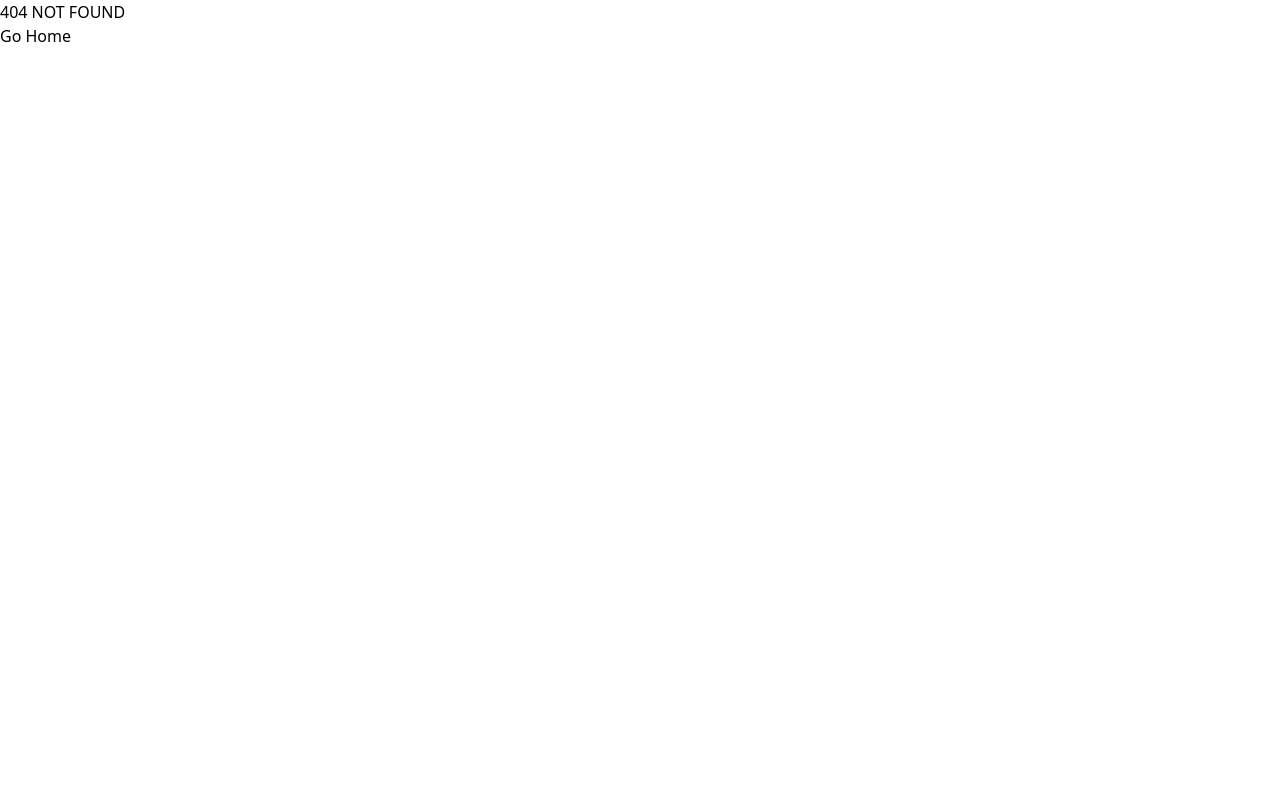
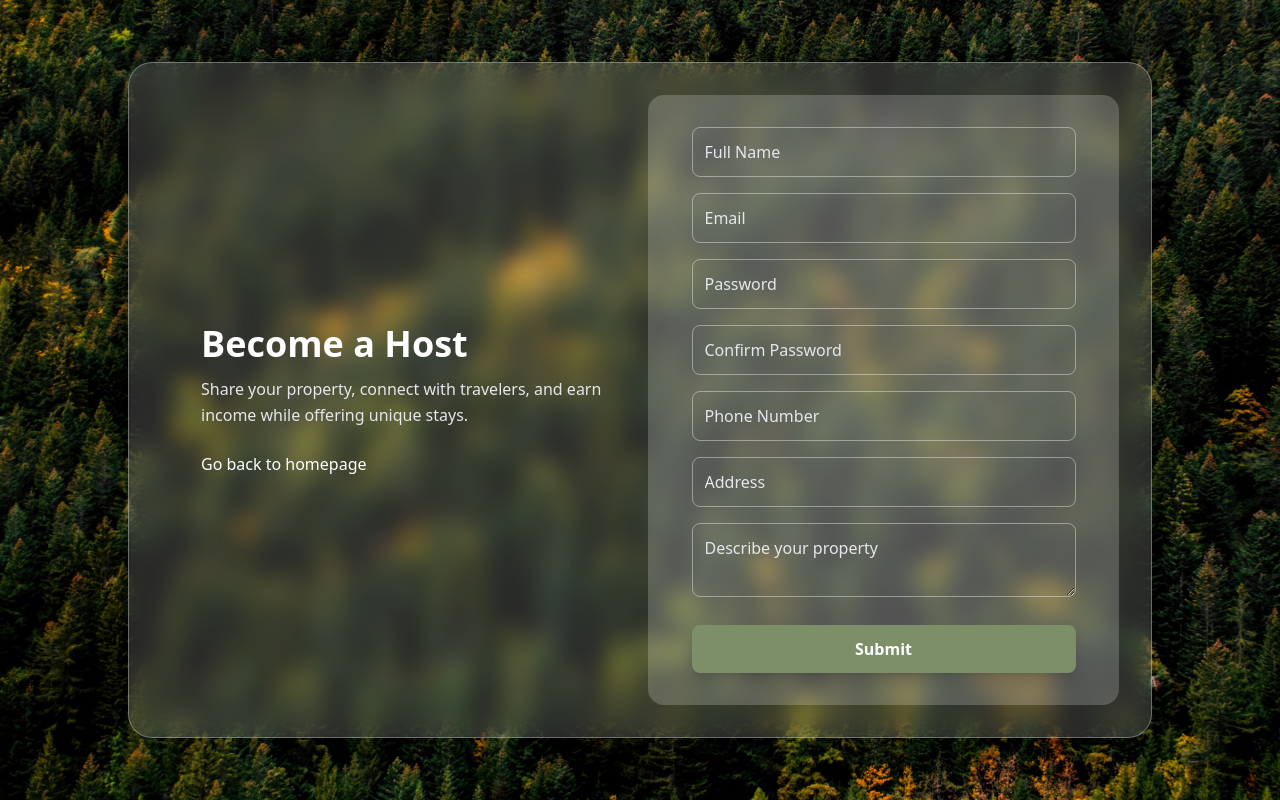
Before and after one commit to Robb730/invitation, a React (Create React App) app: page /becomehost in a window 1280 px wide. Before the commit this address had no page. Built offline with nearby package versions, Linux system fonts and the light colour scheme.

Commit message:
added become host sign up and changes in some ui

```diff
--- a/src/App.js
+++ b/src/App.js
@@ -5,6 +5,7 @@ import NotFound from './components/pages/NotFound'
 import Homepage from './components/pages/Homepage'
 import HostPage from './components/pages/HostPage'
 import ProtectedRoute from './components/pages/ProtectedRoute'
+import HostSignUp from './components/HostSignUp'
 
 function App() {
   const router = createBrowserRouter([
@@ -12,6 +13,7 @@ function App() {
     {path: "/hostpage", element: <HostPage/>},
     {path: "/login", element: <Login/>},
     {path: "/signup", element: <SignUp/>},
+    {path: "/becomehost", element: <HostSignUp/>},
     {path: "*", element: <NotFound/>},
     {path: "/protected", element: <ProtectedRoute><Homepage/></ProtectedRoute>}
   ]);
--- /dev/null
+++ b/src/components/HostSignUp.js
@@ -0,0 +1,131 @@
+import {useState} from "react";
+import bg from "./pages/homepage-comp/images/forest-bg.jpg";
+import {Link} from "react-router-dom";
+import { createUserWithEmailAndPassword, sendEmailVerification } from "firebase/auth";
+import { auth } from "../firebaseConfig";
+import { doc, setDoc, serverTimestamp } from "firebase/firestore";
+import { db } from "../firebaseConfig";
+
+const HostSignUp = () => {
+    const [fullName, setFullName] = useState("");
+    const [email, setEmail] = useState("");
+    const [password, setPassword] = useState("");
+    const [phone, setPhone] = useState("");
+    const [address, setAddress] = useState("");
+    const [propertyDetails, setPropertyDetails] = useState("");
+
+    const handleSignUp = async (e) => {
+        e.preventDefault();
+        try{
+            const confirmPassword = document.getElementById('confirmPassword').value;
+            if(password !== confirmPassword)
+            {
+                alert("Passwords do not match");
+                return;
+            }
+            else {
+                const userCredential = await createUserWithEmailAndPassword(auth, email, password);
+                const user = userCredential.user;
+                await sendEmailVerification(user);
+
+                await setDoc(doc(db, "users", user.uid), {
+                                fullName,
+                                phone,
+                                address,
+                                propertyDetails,
+                                email: user.email,
+                                role: "host",
+                                joinedAt: serverTimestamp(),
+                            });
+
+                alert("Verification email sent. Please check your inbox.");
+
+            }
+        } catch (e) {
+            alert(e.message);
+        }
+    }
+  return (
+    <div
+      className="h-screen flex justify-center items-center bg-cover bg-center bg-fixed"
+      style={{ backgroundImage: `url(${bg})` }}
+    >
+      {/* Main container */}
+      <div className="flex flex-row bg-white/15 backdrop-blur-md border border-white/30 shadow-2xl rounded-3xl w-[80%] max-w-5xl p-8">
+
+        {/* Left side - intro */}
+        <div className="flex-1 flex flex-col justify-center items-start text-white px-10">
+          <h1 className="text-4xl font-bold mb-3">Become a Host</h1>
+          <p className="text-gray-200 leading-relaxed mb-6">
+            Share your property, connect with travelers, and earn income while offering unique stays.
+          </p>
+          <Link to = "/"><p>Go back to homepage</p></Link>
+        </div>
+
+        {/* Right side - form */}
+        <div className="flex-1 bg-white/20 rounded-2xl p-8 flex flex-col items-center justify-center">
+          <form className="flex flex-col gap-4 w-full max-w-sm text-white">
+            <input
+              type="text"
+              value = {fullName}
+              placeholder="Full Name"
+              onChange={(e) => setFullName(e.target.value)}
+              className="p-3 rounded-lg border border-white/40 bg-transparent placeholder-gray-200 focus:outline-none focus:ring-2 focus:ring-olive-dark"
+            />
+            <input
+              type="email"
+              value = {email}
+              placeholder="Email"
+              onChange={(e) => setEmail(e.target.value)}
+              className="p-3 rounded-lg border border-white/40 bg-transparent placeholder-gray-200 focus:outline-none focus:ring-2 focus:ring-olive-dark"
+            />
+            <input
+              type="password"
+              value = {password}
+              placeholder="Password"
+              onChange={(e) => setPassword(e.target.value)}
+              className="p-3 rounded-lg border border-white/40 bg-transparent placeholder-gray-200 focus:outline-none focus:ring-2 focus:ring-olive-dark"
+            />
+            <input
+              type="password"
+
+              placeholder="Confirm Password"
+              id = 'confirmPassword'
+              className="p-3 rounded-lg border border-white/40 bg-transparent placeholder-gray-200 focus:outline-none focus:ring-2 focus:ring-olive-dark"
+            />
+            <input
+              type="text"
+              value={phone}
+              placeholder="Phone Number"
+              onChange={(e) => setPhone(e.target.value)}
+              className="p-3 rounded-lg border border-white/40 bg-transparent placeholder-gray-200 focus:outline-none focus:ring-2 focus:ring-olive-dark"
+            />
+            <input
+              type="text"
+              value = {address}
+              placeholder="Address"
+              onChange={(e) => setAddress(e.target.value)}
+              className="p-3 rounded-lg border border-white/40 bg-transparent placeholder-gray-200 focus:outline-none focus:ring-2 focus:ring-olive-dark"
+            />
+            <textarea
+              placeholder="Describe your property"
+              value = {propertyDetails}
+              onChange={(e) => setPropertyDetails(e.target.value)}
+              rows="2"
+              className="p-3 rounded-lg border border-white/40 bg-transparent placeholder-gray-200 focus:outline-none focus:ring-2 focus:ring-olive-dark"
+            />
+
+            <button
+              onClick={handleSignUp}
+              className="bg-olive-dark hover:bg-olive duration-500 text-white font-semibold rounded-lg p-3 mt-3 shadow-lg"
+            >
+              Submit
+            </button>
+          </form>
+        </div>
+      </div>
+    </div>
+  );
+};
+
+export default HostSignUp;
--- a/src/components/pages/Login.js
+++ b/src/components/pages/Login.js
@@ -3,6 +3,8 @@ import { Link } from 'react-router-dom'
 import { useNavigate } from 'react-router-dom';
 import { signInWithEmailAndPassword, GoogleAuthProvider, signInWithPopup } from "firebase/auth";
 import { auth } from "../../firebaseConfig";
+import { doc, getDoc } from "firebase/firestore";
+import { db } from "../../firebaseConfig";
 import bg from './homepage-comp/images/forest-bg.jpg'
 
 const Login = () => {
@@ -27,8 +29,19 @@ const Login = () => {
             const userCredential = await signInWithEmailAndPassword(auth, email, password);
             const user = userCredential.user;
             if(user.emailVerified){
-                alert("Login successful");
-                navigate("/");
+                const userDocRef = doc(db, "users", user.uid);
+                const userDocSnap = await getDoc(userDocRef);
+                const userData = userDocSnap.data();
+                if(userData.role === "guest"){
+                    alert("Login successful");
+                    navigate("/");
+                } else if(userData.role === "host"){
+                    alert("Login successful");
+                    navigate("/hostpage");
+                } else {
+                    alert("Unknown user role. Contact support.");
+                }
+
             } else {
                 alert("Please verify your email before logging in.");
                 return;
--- a/src/components/pages/homepage-comp/Navbar.js
+++ b/src/components/pages/homepage-comp/Navbar.js
@@ -31,7 +31,8 @@ const Navbar = ({ user }) => {
 
         <div className='ml-6 flex items-center gap-x-5'>
           <button className='font-semibold bg-beige text-charcoal px-6 py-2 rounded hover:bg-grayish hover:text-beige duration-700'>
-            Be a Host
+            <Link to ="/becomehost">Be a Host</Link>
+
           </button>
 
           <button
```
